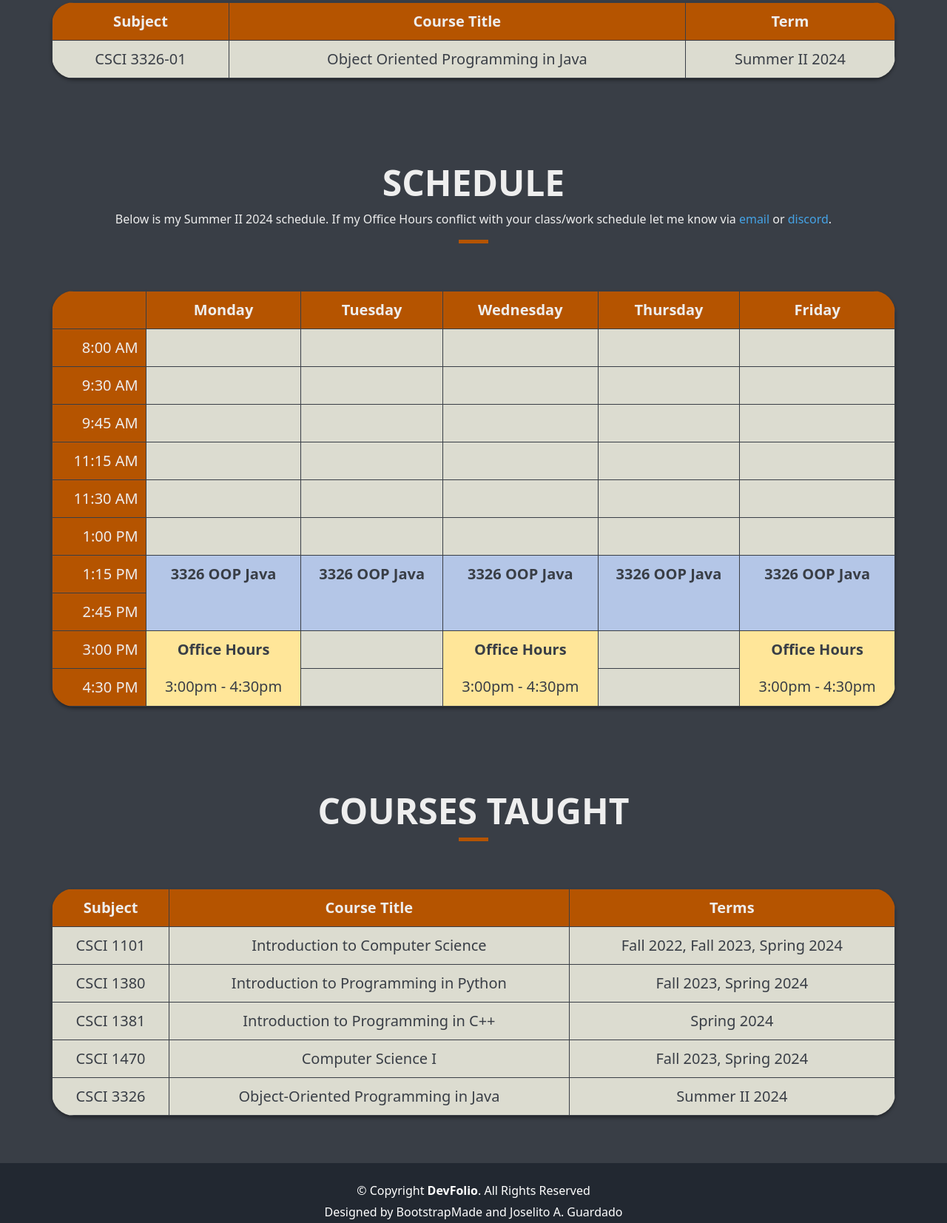
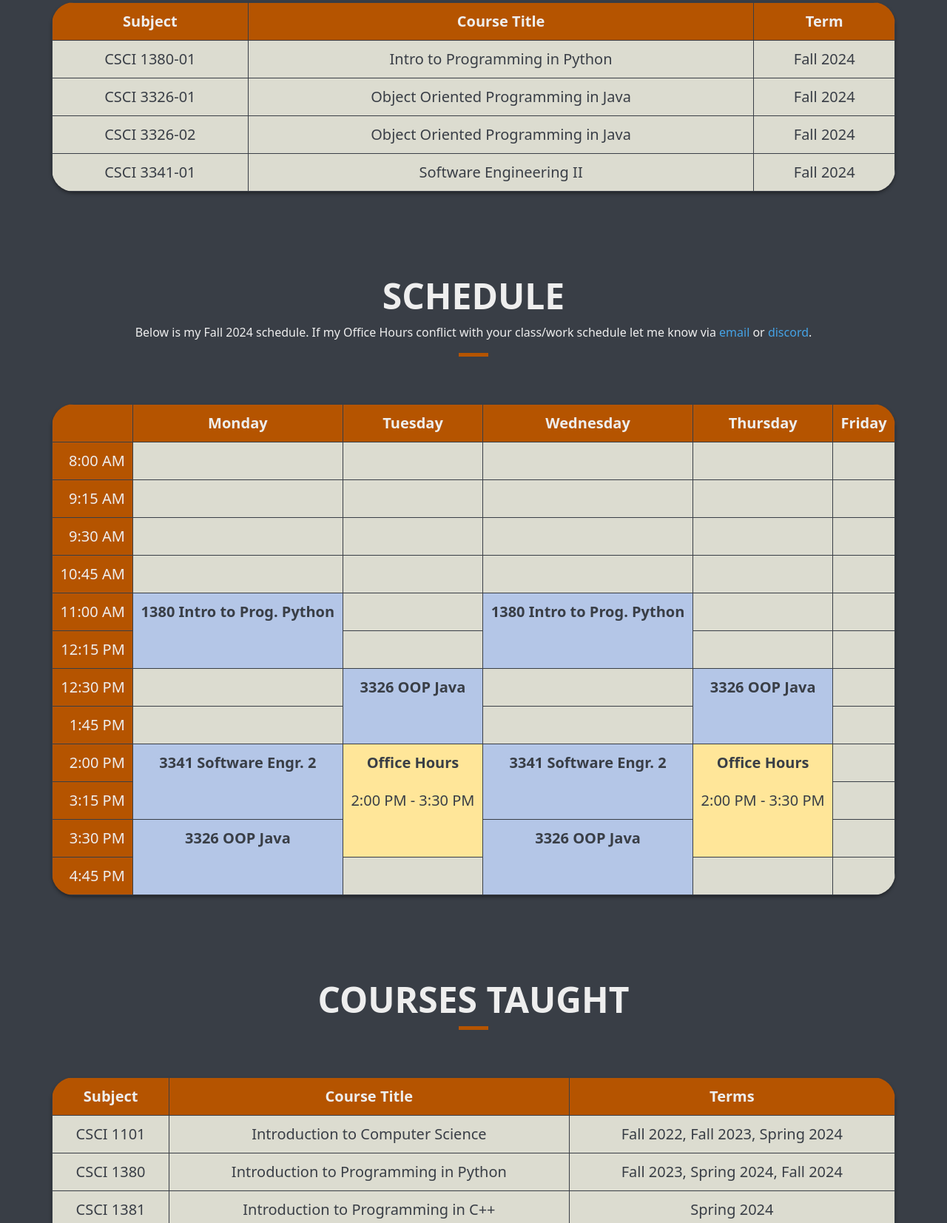
Before and after one commit to jaguardado123/Portfolio, a plain HTML site: page index.html in a window 1280 px wide. Shown: the part 948-2601 px from the top of the page at 74% size. Drawn offline with Linux system fonts and the light colour scheme.

Commit message:
Updated schedule

```diff
--- a/index.html
+++ b/index.html
@@ -162,9 +162,24 @@
 							</thead>
 							<tbody>
 								<tr>
+									<td class="lead t-cell">CSCI 1380-01</td>
+									<td class="lead t-cell tb-item">Intro to Programming in Python</td>
+									<td class="lead t-cell">Fall 2024</td>
+								</tr>
+								<tr>
 									<td class="lead t-cell">CSCI 3326-01</td>
 									<td class="lead t-cell tb-item">Object Oriented Programming in Java</td>
-									<td class="lead t-cell">Summer II 2024</td>
+									<td class="lead t-cell">Fall 2024</td>
+								</tr>
+								<tr>
+									<td class="lead t-cell">CSCI 3326-02</td>
+									<td class="lead t-cell tb-item">Object Oriented Programming in Java</td>
+									<td class="lead t-cell">Fall 2024</td>
+								</tr>
+								<tr>
+									<td class="lead t-cell">CSCI 3341-01</td>
+									<td class="lead t-cell tb-item">Software Engineering II</td>
+									<td class="lead t-cell">Fall 2024</td>
 								</tr>
 							</tbody>
 						</table>
@@ -184,7 +199,7 @@
 							<div class="title-box text-center">
 								<h3 class="title-a">Schedule</h3>
 								<p class="subtitle-a" style="color: var(--text-dark);">
-									Below is my Summer II 2024 schedule. If my Office Hours conflict with your class/work schedule
+									Below is my Fall 2024 schedule. If my Office Hours conflict with your class/work schedule
 									let me know via <a href="mailto:joselito.guardado01@utrgv.edu">email</a> or <a href="https://discord.gg/YqmE4dHbrp">discord</a>.
 								</p>
 								<div class="line-mf"></div>
@@ -213,6 +228,14 @@
 									<td class="lead t-cell"></td>
 								</tr>
 								<tr>
+									<th class="table-title t-time">9:15 AM</th>
+									<td class="lead t-cell"></td>
+									<td class="lead t-cell"></td>
+									<td class="lead t-cell"></td>
+									<td class="lead t-cell"></td>
+									<td class="lead t-cell"></td>
+								</tr>
+								<tr>
 									<th class="table-title t-time">9:30 AM</th>
 									<td class="lead t-cell"></td>
 									<td class="lead t-cell"></td>
@@ -221,7 +244,7 @@
 									<td class="lead t-cell"></td>
 								</tr>
 								<tr>
-									<th class="table-title t-time">9:45 AM</th>
+									<th class="table-title t-time">10:45 AM</th>
 									<td class="lead t-cell"></td>
 									<td class="lead t-cell"></td>
 									<td class="lead t-cell"></td>
@@ -229,60 +252,68 @@
 									<td class="lead t-cell"></td>
 								</tr>
 								<tr>
-									<th class="table-title t-time">11:15 AM</th>
+									<th class="table-title t-time">11:00 AM</th>
+									<td class="lead t-cell lecture top"><strong>1380 Intro to Prog. Python</strong></td>
 									<td class="lead t-cell"></td>
-									<td class="lead t-cell"></td>
-									<td class="lead t-cell"></td>
+									<td class="lead t-cell lecture top"><strong>1380 Intro to Prog. Python</strong></td>
 									<td class="lead t-cell"></td>
 									<td class="lead t-cell"></td>
 								</tr>
 								<tr>
-									<th class="table-title t-time">11:30 AM</th>
+									<th class="table-title t-time">12:15 PM</th>
+									<td class="lead t-cell lecture bottom"></td>
 									<td class="lead t-cell"></td>
-									<td class="lead t-cell"></td>
-									<td class="lead t-cell"></td>
+									<td class="lead t-cell lecture bottom"></td>
 									<td class="lead t-cell"></td>
 									<td class="lead t-cell"></td>
 								</tr>
 								<tr>
-									<th class="table-title t-time">1:00 PM</th>
+									<th class="table-title t-time">12:30 PM</th>
 									<td class="lead t-cell"></td>
+									<td class="lead t-cell lecture top"><strong>3326 OOP Java</strong></td>
 									<td class="lead t-cell"></td>
-									<td class="lead t-cell"></td>
-									<td class="lead t-cell"></td>
+									<td class="lead t-cell lecture top"><strong>3326 OOP Java</strong></td>
 									<td class="lead t-cell"></td>
 								</tr>
 								<tr>
-									<th class="table-title t-time">1:15 PM</th>
-									<td class="lead t-cell lecture top"><strong>3326 OOP Java</strong></td>
-									<td class="lead t-cell lecture top"><strong>3326 OOP Java</strong></td>
-									<td class="lead t-cell lecture top"><strong>3326 OOP Java</strong></td>
-									<td class="lead t-cell lecture top"><strong>3326 OOP Java</strong></td>
-									<td class="lead t-cell lecture top"><strong>3326 OOP Java</strong></td>
+									<th class="table-title t-time">1:45 PM</th>
+									<td class="lead t-cell"></td>
+									<td class="lead t-cell lecture bottom"></td>
+									<td class="lead t-cell"></td>
+									<td class="lead t-cell lecture bottom"></td>
+									<td class="lead t-cell"></td>
 								</tr>
 								<tr>
-									<th class="table-title t-time">2:45 PM</th>
-									<td class="lead t-cell lecture bottom"></td>
-									<td class="lead t-cell lecture bottom"></td>
-									<td class="lead t-cell lecture bottom"></td>
-									<td class="lead t-cell lecture bottom"></td>
-									<td class="lead t-cell lecture bottom"></td>
+									<th class="table-title t-time">2:00 PM</th>
+									<td class="lead t-cell lecture top"><strong>3341 Software Engr. 2</strong></td>
+									<td class="lead t-cell off-hr top"><strong>Office Hours</strong></td>
+									<td class="lead t-cell lecture top"><strong>3341 Software Engr. 2</strong></td>
+									<td class="lead t-cell off-hr top"><strong>Office Hours</strong></td>
+									<td class="lead t-cell"></td>
 								</tr>
 								<tr>
-									<th class="table-title t-time">3:00 PM</th>
-									<td class="lead t-cell off-hr top"><strong>Office Hours</strong></td>
+									<th class="table-title t-time">3:15 PM</th>
+									<td class="lead t-cell lecture bottom"></td>
+									<td class="lead t-cell off-hr middle">2:00 PM - 3:30 PM</td>
+									<td class="lead t-cell lecture bottom"></td>
+									<td class="lead t-cell off-hr middle">2:00 PM - 3:30 PM</td>
 									<td class="lead t-cell"></td>
-									<td class="lead t-cell off-hr top"><strong>Office Hours</strong></td>
-									<td class="lead t-cell"></td>
-									<td class="lead t-cell off-hr top"><strong>Office Hours</strong></td>
 								</tr>
 								<tr>
-									<th class="table-title t-time">4:30 PM</th>
-									<td class="lead t-cell off-hr bottom">3:00pm - 4:30pm</td>
+									<th class="table-title t-time">3:30 PM</th>
+									<td class="lead t-cell lecture top"><strong>3326 OOP Java</strong></td>
+									<td class="lead t-cell off-hr bottom"></td>
+									<td class="lead t-cell lecture top"><strong>3326 OOP Java</strong></td>
+									<td class="lead t-cell off-hr bottom"></td>
 									<td class="lead t-cell"></td>
-									<td class="lead t-cell off-hr bottom">3:00pm - 4:30pm</td>
+								</tr>
+								<tr>
+									<th class="table-title t-time">4:45 PM</th>
+									<td class="lead t-cell lecture bottom"></td>
 									<td class="lead t-cell"></td>
-									<td class="lead t-cell off-hr bottom">3:00pm - 4:30pm</td>
+									<td class="lead t-cell lecture bottom"></td>
+									<td class="lead t-cell"></td>
+									<td class="lead t-cell"></td>
 								</tr>
 							</tbody>
 						</table>
@@ -322,7 +353,7 @@
 								<tr>
 									<td class="lead t-cell">CSCI 1380</td>
 									<td class="lead t-cell tb-item">Introduction to Programming in Python</td>
-									<td class="lead t-cell">Fall 2023, Spring 2024</td>
+									<td class="lead t-cell">Fall 2023, Spring 2024, Fall 2024</td>
 								</tr>
 								<tr>
 									<td class="lead t-cell">CSCI 1381</td>
@@ -337,7 +368,12 @@
 								<tr>
 									<td class="lead t-cell">CSCI 3326</td>
 									<td class="lead t-cell tb-item">Object-Oriented Programming in Java</td>
-									<td class="lead t-cell">Summer II 2024</td>
+									<td class="lead t-cell">Summer II 2024, Fall 2024</td>
+								</tr>
+								<tr>
+									<td class="lead t-cell">CSCI 3341</td>
+									<td class="lead t-cell tb-item">Software Engineering II</td>
+									<td class="lead t-cell">Fall 2024</td>
 								</tr>
 							</tbody>
 						</table>
--- a/static/css/style.css
+++ b/static/css/style.css
@@ -292,6 +292,9 @@ a:hover {
     font-size: 12px;
     padding: 10px 5px;
   }
+  .table-block {
+    border-radius: 15px;
+  }
 }
 
 /*------/ Socials /------*/
```
